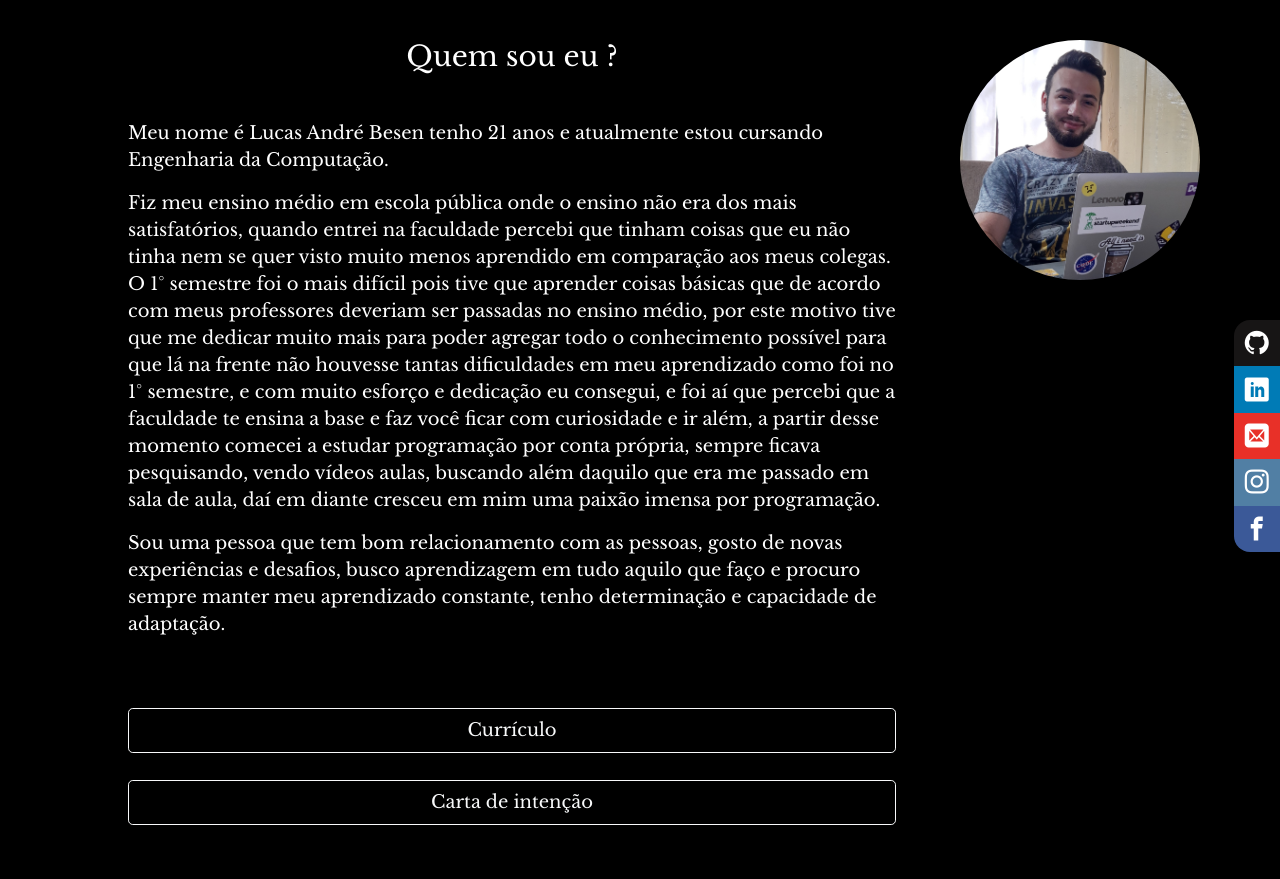
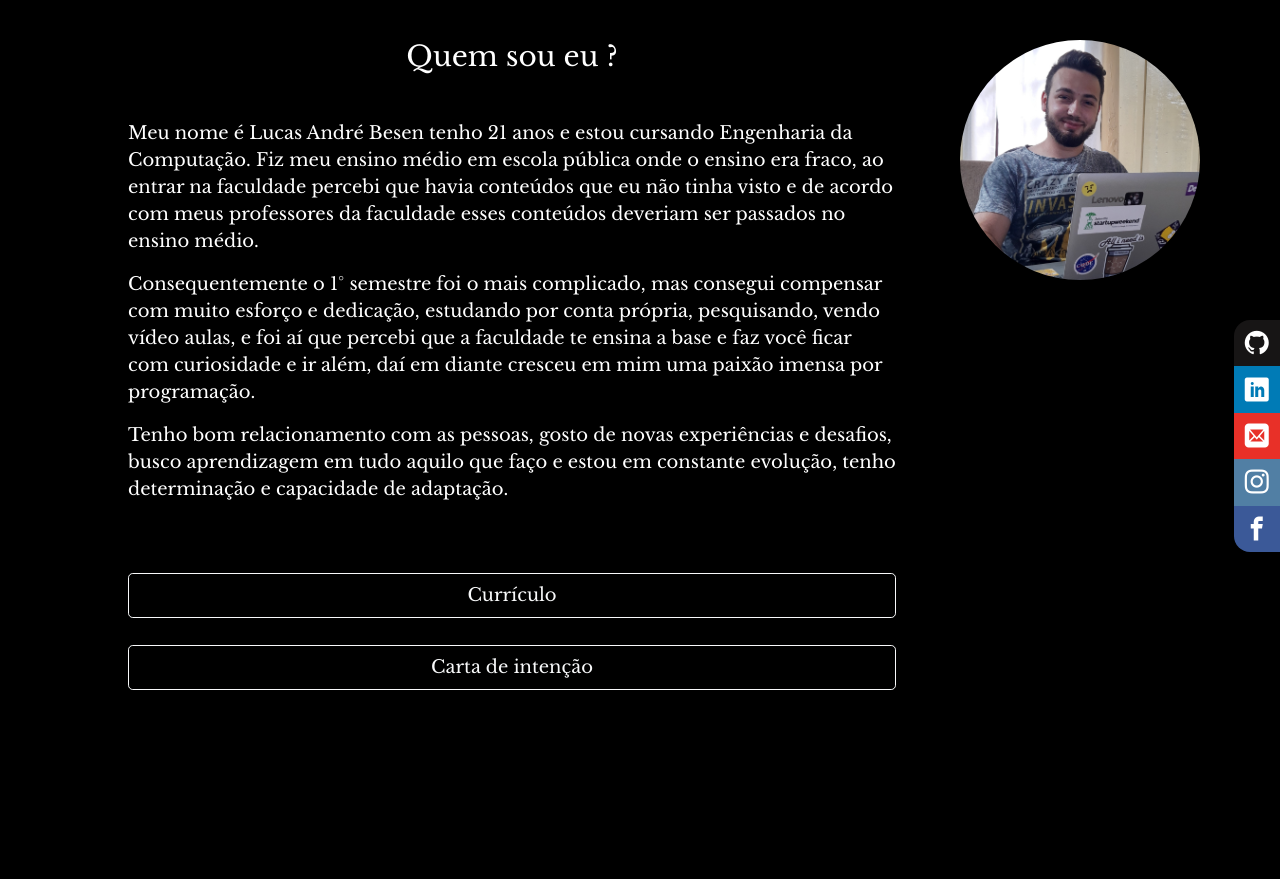
Before and after one commit to Lucas-Besen/Business_Card, a PHP site: page /index.php in a window 1280 px wide. After the commit the page ends 690 px from the top, so only its background shows below. Run offline with PHP 8.4, Linux system fonts and the light colour scheme; some web fonts are replaced.

Commit message:
atualizando texto

```diff
--- a/content.php
+++ b/content.php
@@ -8,14 +8,13 @@
 
 <div class=" posicaotexto">
 	<p>
-		Meu nome é Lucas André Besen tenho 21 anos e atualmente estou cursando Engenharia da Computação.
+		Meu nome é Lucas André Besen tenho 21 anos e estou cursando Engenharia da Computação. Fiz meu ensino médio em escola pública onde o ensino era fraco, ao entrar na faculdade percebi que havia conteúdos que eu não tinha visto e de acordo com meus professores da faculdade esses conteúdos deveriam ser passados no ensino médio.
 	</p>
 	<p>
-		Fiz meu ensino médio em escola pública onde o ensino não era dos mais satisfatórios, quando entrei na faculdade percebi que tinham coisas que eu não tinha nem se quer visto muito menos aprendido em comparação aos meus colegas. O 1° semestre foi o mais difícil pois tive que aprender coisas básicas que de acordo com meus professores deveriam ser passadas no ensino médio, por este motivo tive que me dedicar muito mais para poder agregar todo o conhecimento possível para que lá na frente não houvesse tantas dificuldades em meu aprendizado como foi no 1° semestre, e com muito esforço e dedicação eu consegui, e foi aí que percebi que a faculdade te ensina a base e faz você ficar com curiosidade e ir além, a partir desse momento comecei a estudar programação por conta própria, sempre ficava pesquisando, vendo vídeos aulas, buscando além daquilo que era me passado em sala de aula, daí em diante cresceu em mim uma paixão imensa por programação.
+		Consequentemente o 1° semestre foi o mais complicado, mas consegui compensar com muito esforço e dedicação, estudando por conta própria, pesquisando, vendo vídeo aulas, e foi aí que percebi que a faculdade te ensina a base e faz você ficar com curiosidade e ir além, daí em diante cresceu em mim uma paixão imensa por programação.
 	</p>
 	<p>
-		Sou uma pessoa que tem bom relacionamento com as pessoas, gosto de novas experiências e desafios, busco aprendizagem em tudo aquilo que faço e procuro sempre manter meu aprendizado constante, tenho determinação e capacidade de adaptação.
-	</p>
+		Tenho bom relacionamento com as pessoas, gosto de novas experiências e desafios, busco aprendizagem em tudo aquilo que faço e estou em constante evolução, tenho determinação e capacidade de adaptação.	</p>
 	<br>
 	<br>
 	<a href="documents/Curriculo_LucasAndreBesen.pdf" target="_blank">
```
